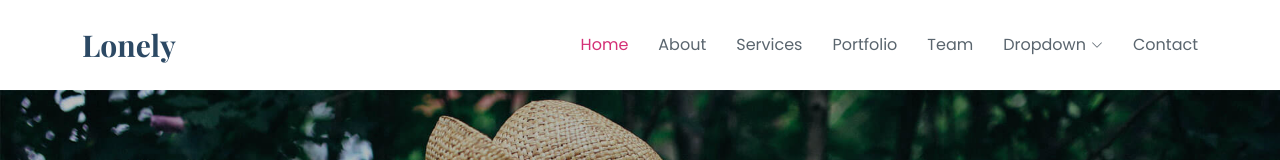
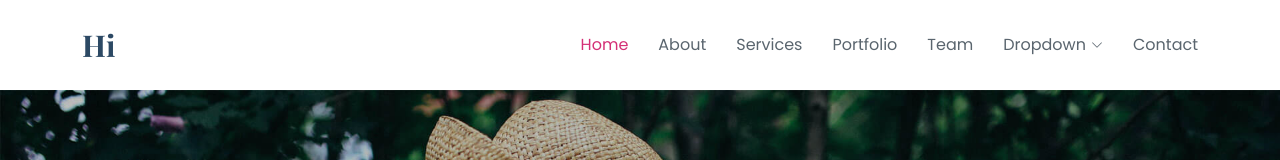
Before and after one commit to Shaikha797/Portfolio, a plain HTML site: page index.html in a window 1280 px wide. Shown: the top 160 px of the page. Drawn offline with nearby package versions, Linux system fonts and the light colour scheme; a web font is replaced by a local one.

Commit message:
Update index.html

```diff
--- a/index.html
+++ b/index.html
@@ -44,7 +44,7 @@
       <a href="index.html" class="logo d-flex align-items-center">
         <!-- Uncomment the line below if you also wish to use an image logo -->
         <!-- <img src="assets/img/logo.png" alt=""> -->
-        <h1 class="sitename">Lonely</h1>
+        <h1 class="sitename">Hi</h1>
       </a>
 
       <nav id="navmenu" class="navmenu">
```
